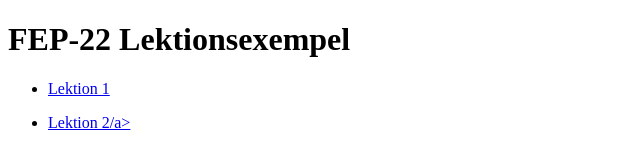
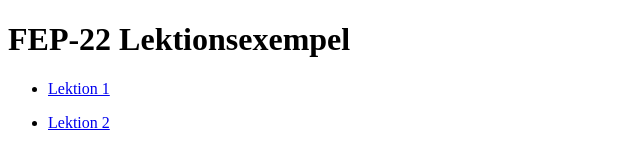
Before and after one commit to fw-teaching/fep-22-exempel, a plain HTML site: page index.html in a window 1280 px wide. Shown: the full height of the page, 0-640 px from the left. Drawn offline with Linux system fonts and the light colour scheme.

Commit message:
Lektion 2

```diff
--- a/index.html
+++ b/index.html
@@ -12,7 +12,7 @@
         <li><a href="lektion-1">Lektion 1</a></li>
     </ul>
     <ul>
-        <li><a href="lektion-2">Lektion 2/a></li>
+        <li><a href="lektion-2">Lektion 2</a></li>
     </ul>
 </body>
 </html>
```
